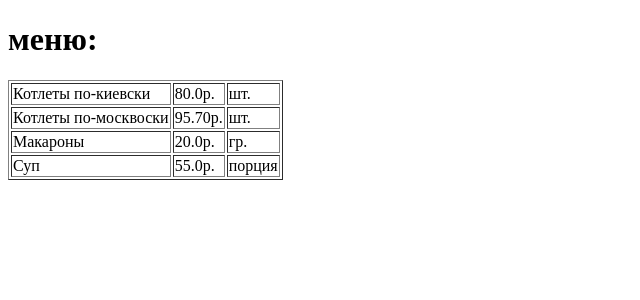
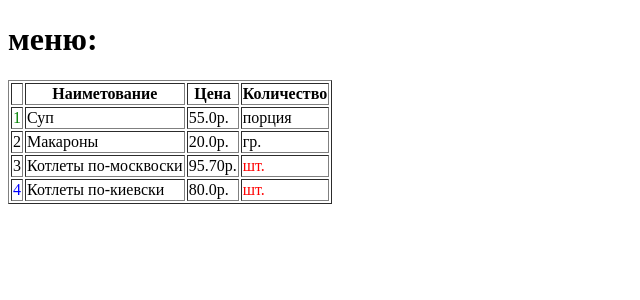
Before and after one commit to romanivanov21/web_test, a Django app: page /price/ in a window 1280 px wide. Shown: the top 300 px of the page, without its empty margins (0-640 px from the left). Run offline with Django 3.2, Linux system fonts and the light colour scheme.

Commit message:
oerators for if in templates django

```diff
--- a/web_test/templates/price_lists.html
+++ b/web_test/templates/price_lists.html
@@ -1,21 +1,44 @@
 <!DOCTYPE html>
 <html>
 <head>
-	<title>{{ title }}</title>
+	<title>{{ title }}</title> <!-- название страницы -->
 </head>
 <body>
-	<h1>{{ title }}</h1>
+	<h1>{{ title }}</h1> <!--жирным шрифтом меню:-->
+	<table border="1"> <!-- начало таблицы -->
+	<tr> <!-- шапка таблицы -->
+		<th>&nbsp;</th><!-- &nbsp; - пустой-->
+		<th>Наиметование</th>
+		<th>Цена</th>
+		<th>Количество</th>
+	</tr> <!-- конец шабки таблицы -->
+	{% for item in goods reversed %}    <!-- цикл в шаблонизаторе, reversed сортировка в шаблонизаторе в обратном порядке -->
+		<tr>
+			<td>
+				{% if forloop.first %} <!-- первый номер -->
+					<span style="color:green"> {{forloop.counter}} </span> <!-- если первый номер, то зелёный-->
+				{% elif forloop.last %}
+					<span style="color:blue"> {{forloop.counter}} </span>  <!-- если последний номер, то синий-->
+				{% else %}
+					<span style="color:black"> {{forloop.counter}} </span> <!-- все остальные черные-->
+				{% endif %}
+			</td> <!-- номер строки -->
 
-	<table border="1">
-	{% for item in goods %}
-		<tr>
 			<td>{{item.name}} </td>
 			<td>{{item.price}}</td>
-			<td>{{item.unit}} </td>
+
+			{% ifequal item.unit 'шт.' %} <!-- если количество равно шт.-->
+				<td>
+					<span style="color:red"> {{item.unit}} </span> <!-- вывести красным цветом-->
+				</td>
+			{% else %} <!-- иначе -->
+				<td>{{item.unit}} </td>
+			{% endifequal %}
+
 		</tr>
-	{% empty %}
-		<tr><td colspan='4'> List is empty </td>></tr>
-	{% endfor %}
+	{% empty %} <!-- если список пустой -->
+		<tr><td colspan='4'> List is empty! </td>></tr>
+	{% endfor %} <!-- конец цикла -->
 	</table>
 
 </body>
```
